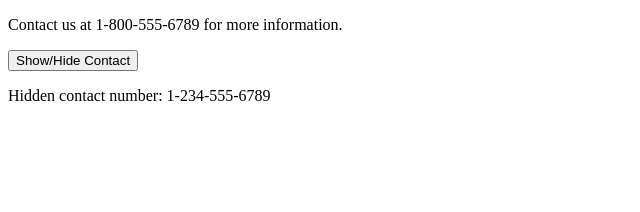
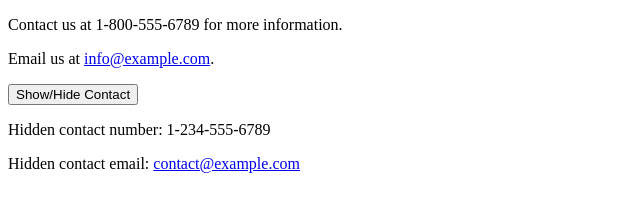
Before and after one commit to dilijev/testcases, a plain HTML site: page hidden-content.html in a window 1280 px wide. Both pictures are taken after a click on the button "Show/Hide Contact". Shown: the whole page, without its empty margins (0-640 px from the left). Drawn offline with Linux system fonts and the light colour scheme.

Commit message:
Add email to the hidden content test

```diff
--- a/hidden-content.html
+++ b/hidden-content.html
@@ -13,10 +13,12 @@
 <body>
   <div>
     <p>Contact us at 1-800-555-6789 for more information.</p>
+    <p>Email us at <a href="mailto:info@example.com">info@example.com</a>.</p>
   </div>
   <button id="toggleButton">Show/Hide Contact</button>
   <div class="hidden">
     <p>Hidden contact number: 1-234-555-6789</p>
+    <p>Hidden contact email: <a href="mailto:contact@example.com">contact@example.com</a></p>
   </div>
   <script>
     const hiddenDiv = document.querySelector('.hidden');
```
